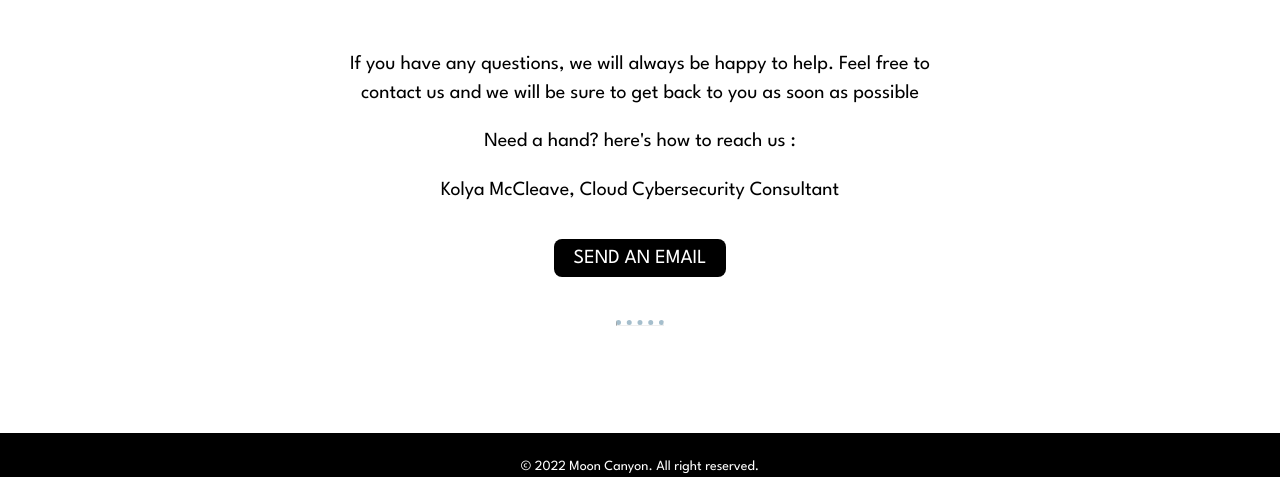
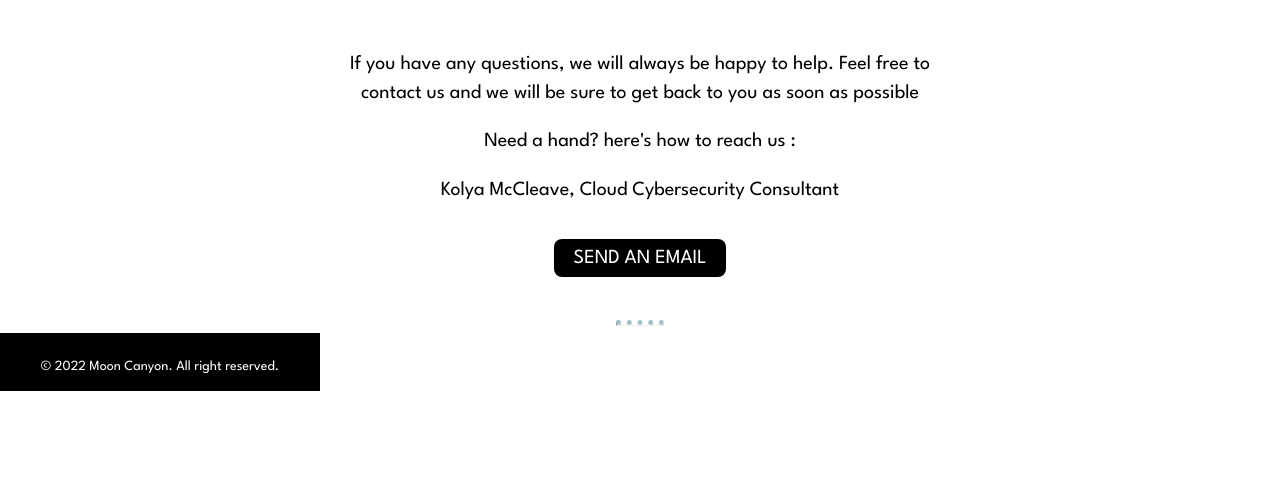
Before and after one commit to mooncanyon/home, a plain HTML site: page contacts.html in a window 1280 px wide. Shown: the part 312-803 px from the top of the page. Drawn offline with nearby package versions, Linux system fonts and the light colour scheme; a web font is replaced by a local one.

Commit message:
Update styles.css

```diff
--- a/css/styles.css
+++ b/css/styles.css
@@ -53,10 +53,12 @@ ul, ol {
 }
 .bottom-container {
   background-color: black;
+  width: 20rem;
   padding-top: 10px;
   text-align: center;
   color: white;
   padding-bottom: 0px;
+  position: absolute;
 }
 .btn {
   -webkit-border-radius: 8;
@@ -94,7 +96,7 @@ ul, ol {
   margin: auto;
   text-align: center;
   width: 40rem;
-  padding-bottom: 100px;
+
 }
 .contact-me h1 {
   font-size: 5rem;
```
